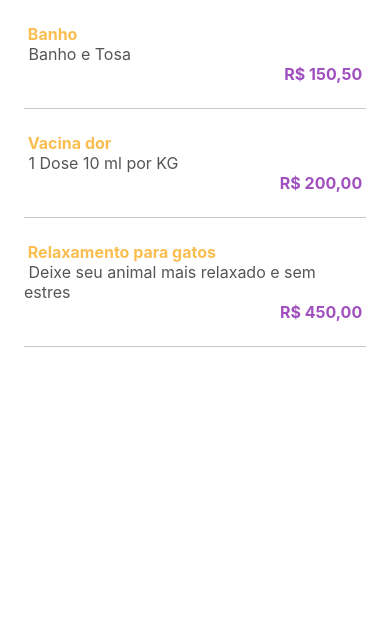
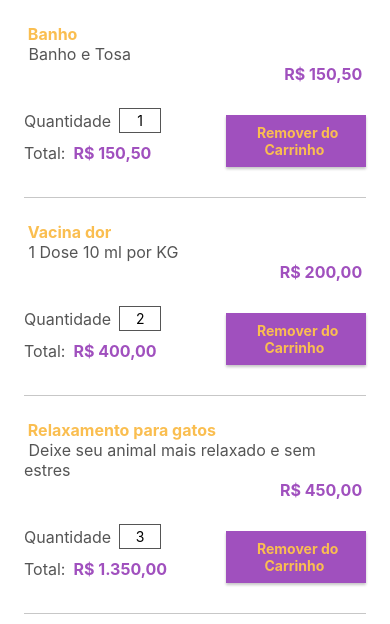
Before and after one commit to neves1697/alura-navegacao, a React Native app: screen / in a window 390 px wide. Shown: the top 624 px of the page. Built offline with nearby package versions, Linux system fonts and the light colour scheme.

Commit message:
Refatorado o projeto e adicionado uma pasta para cuidar do carrinho

```diff
--- a/App.js
+++ b/App.js
@@ -1,16 +1,17 @@
 import { StatusBar } from 'expo-status-bar';
 import { StyleSheet, Text, View } from 'react-native';
-import Servicos from './src/Telas/Servicos';
+import Servicos from './src/Screens/Servicos';
 
 // importando biblioteca para trablhar com valores monetários
 
 import 'intl';
 import 'intl/locale-data/jsonp/pt-BR';
+import Carrinho from './src/Screens/Carrinho';
 
 export default function App() {
   return (
     <View>
-      <Servicos />
+      <Carrinho />
     </View>
   );
 }
--- /dev/null
+++ b/src/Components/TelaPadrao/index.js
@@ -0,0 +1,21 @@
+import React from "react";
+import { SafeAreaView, StatusBar, FlatList, KeyboardAvoidingView, Platform } from 'react-native';
+import estilosServicos from '../../estilos';
+import Item from "../../Screens/Carrinho/Item";
+
+export default function TelaPadrao({ children }) {
+    return <>
+        <SafeAreaView>
+            <StatusBar />
+
+            <KeyboardAvoidingView behavior={Platform.OS == 'ios' ? "padding" : "height"} >
+                <FlatList
+                    removeClippedSubviews={false}
+                    renderItem={({ item }) => <Item {...item} />}
+                    keyExtractor={({ id }) => String(id)}
+                />
+                {children}
+            </KeyboardAvoidingView>
+        </SafeAreaView>
+    </>
+}
--- /dev/null
+++ b/src/Screens/Carrinho/Item/index.js
@@ -0,0 +1,57 @@
+import React, { useState } from "react";
+import { Button, Text, TextInput, View } from 'react-native';
+import estilos from './estilos';
+import CampoInteiro from "../../../Components/CampoInteiro";
+import Botao from "../../../Components/CampoInteiro/Button";
+
+export default function Item({ nome, preco, descricao, quantidade: quantidadeInicial }) {
+
+    const [quantidade, setQuantidade] = useState(quantidadeInicial);
+    const [total, setTotal] = useState(preco * quantidadeInicial);
+
+    const atualizaQuantidadeTotal = (novaQuantidade) => {
+        setQuantidade(novaQuantidade);
+        calculaTotal(novaQuantidade);
+    }
+
+    const calculaTotal = (novaQuantidade) => {
+        setTotal(novaQuantidade * preco);
+    }
+
+
+    return <>
+        <View style={estilos.informacao}>
+            <Text style={estilos.nome} > {nome} </Text>
+            <Text style={estilos.descricao} > {descricao} </Text>
+            <Text style={estilos.preco}> {
+                Intl.NumberFormat('pt-BR', {
+                    style: 'currency', currency: 'BRL'
+                }).format(preco)
+            } </Text>
+        </View>
+        <View style={estilos.carrinho} >
+
+            <View>
+                <View style={estilos.valor} >
+                    <Text style={estilos.descricao} >Quantidade</Text>
+                    <CampoInteiro estilos={estilos.quantidade} valor={quantidade} acao={atualizaQuantidadeTotal} />
+                </View>
+
+                <View style={estilos.valor} >
+                    <Text style={estilos.descricao} >Total:</Text>
+                    <Text style={estilos.preco}>{
+                        Intl.NumberFormat('pt-BR', {
+                            style: 'currency', currency: 'BRL'
+                        }).format(total)
+                    }</Text>
+                </View>
+
+            </View>
+
+            <Botao valor="Remover do Carrinho" acao={() => { }} />
+
+        </View>
+
+        <View style={estilos.divisor} />
+    </>
+}
--- /dev/null
+++ b/src/Screens/Carrinho/index.js
@@ -0,0 +1,44 @@
+import React from "react";
+import { FlatList } from 'react-native';
+import Item from "./Item";
+import TelaPadrao from "../../Components/TelaPadrao";
+
+const servicos = [
+    {
+        id: 1,
+        nome: "Banho",
+        preco: 150.50,
+        descricao: "Banho e Tosa",
+        quantidade: 1
+    },
+
+    {
+        id: 2,
+        nome: "Vacina dor",
+        preco: 200,
+        descricao: "1 Dose 10 ml por KG",
+        quantidade: 2
+    },
+
+    {
+        id: 3,
+        nome: "Relaxamento para gatos",
+        preco: 450,
+        descricao: "Deixe seu animal mais relaxado e sem estres",
+        quantidade: 3
+    }
+];
+
+export default function Carrinho() {
+    return <>
+        <TelaPadrao>
+            <FlatList
+                data={servicos}
+                removeClippedSubviews={false}
+                renderItem={({ item }) => <Item {...item} />}
+                keyExtractor={({ id }) => String(id)}
+            />
+        </TelaPadrao>
+
+    </>
+}
--- /dev/null
+++ b/src/Screens/Servicos/Item/estilos.js
@@ -0,0 +1,51 @@
+import { StyleSheet } from 'react-native';
+import { cores } from '../../../estilos';
+
+export default StyleSheet.create({
+  informacao: {
+    padding: 24
+  },
+  nome: {
+    color: cores.laranja,
+    fontWeight: 'bold',
+    fontSize: 16,
+  },
+  calculo: {
+    color: cores.escuro,
+    fontSize: 14,
+    marginVertical: 8,
+  },
+  preco: {
+    color: cores.roxo,
+    fontSize: 16,
+    fontWeight: 'bold',
+    textAlign: 'right',
+  },
+  divisor: {
+    marginHorizontal: 24,
+    borderBottomWidth: 1,
+    borderBottomColor: cores.cinza,
+  },
+  carrinho: {
+    paddingHorizontal: 24,
+    paddingBottom: 24,
+    flexDirection: 'row',
+    justifyContent: 'space-between',
+    alignItems: 'center',
+    flexWrap: 'wrap',
+  },
+  valor: {
+    flexDirection: 'row',
+    alignItems: 'center',
+    marginBottom: 10,
+    flexWrap: 'wrap',
+  },
+  descricao: {
+    color: cores.escuro,
+    fontSize: 16,
+    marginRight: 8,
+  },
+  quantidade: {
+    width: 42,
+  }
+});
--- a/src/Telas/Servicos/Item/index.js
+++ b/src/Screens/Servicos/Item/index.js
@@ -35,7 +35,6 @@ export default function Item({ nome, preco, descricao }) {
             } </Text>
         </TouchableOpacity>
 
-
         {expandir &&
             <View style={estilos.carrinho} >
 
@@ -56,8 +55,6 @@ export default function Item({ nome, preco, descricao }) {
 
                 </View>
 
-
-
                 <Botao valor="Adicionar ao carrinho" acao={() => { }} />
 
             </View>
--- a/src/Telas/Servicos/index.js
+++ b/src/Screens/Servicos/index.js
@@ -1,7 +1,7 @@
 import React from "react";
 import { SafeAreaView, StatusBar, FlatList, KeyboardAvoidingView, Platform } from 'react-native';
 import Item from "./Item";
-import estilosServicos from '../../estilos';
+import TelaPadrao from "../../Components/TelaPadrao";
 
 const servicos = [
     {
@@ -28,18 +28,15 @@ const servicos = [
 
 export default function Servicos() {
     return <>
-        <SafeAreaView>
-            <StatusBar />
 
-            <KeyboardAvoidingView behavior={Platform.OS == 'ios' ? "padding" : "height"} >
+        <TelaPadrao>
             <FlatList
                 data={servicos}
                 removeClippedSubviews={false}
                 renderItem={({ item }) => <Item {...item} />}
                 keyExtractor={({ id }) => String(id)}
             />
-            </KeyboardAvoidingView>
+        </TelaPadrao>
 
-        </SafeAreaView>
     </>
 }
```
Also changed, not shown: src/Screens/Carrinho/Item/estilos.js (renamed from src/Telas/Servicos/Item/estilos.js). Lines whose indentation alone changed are shown as unchanged.
